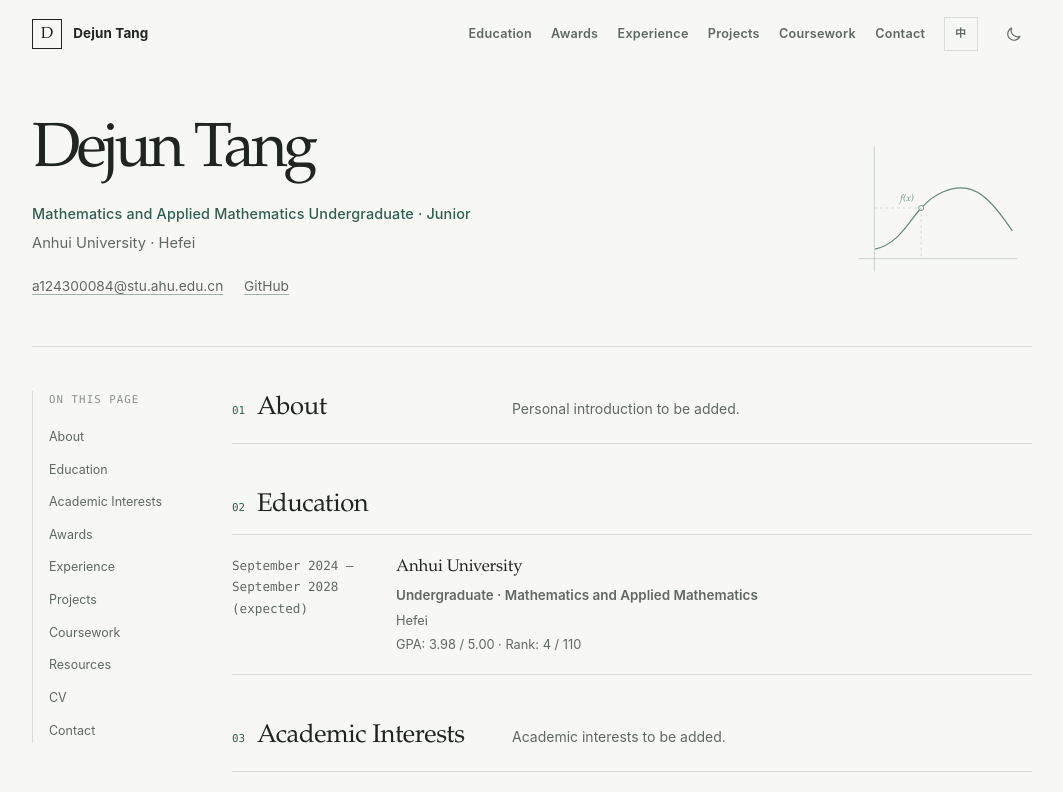
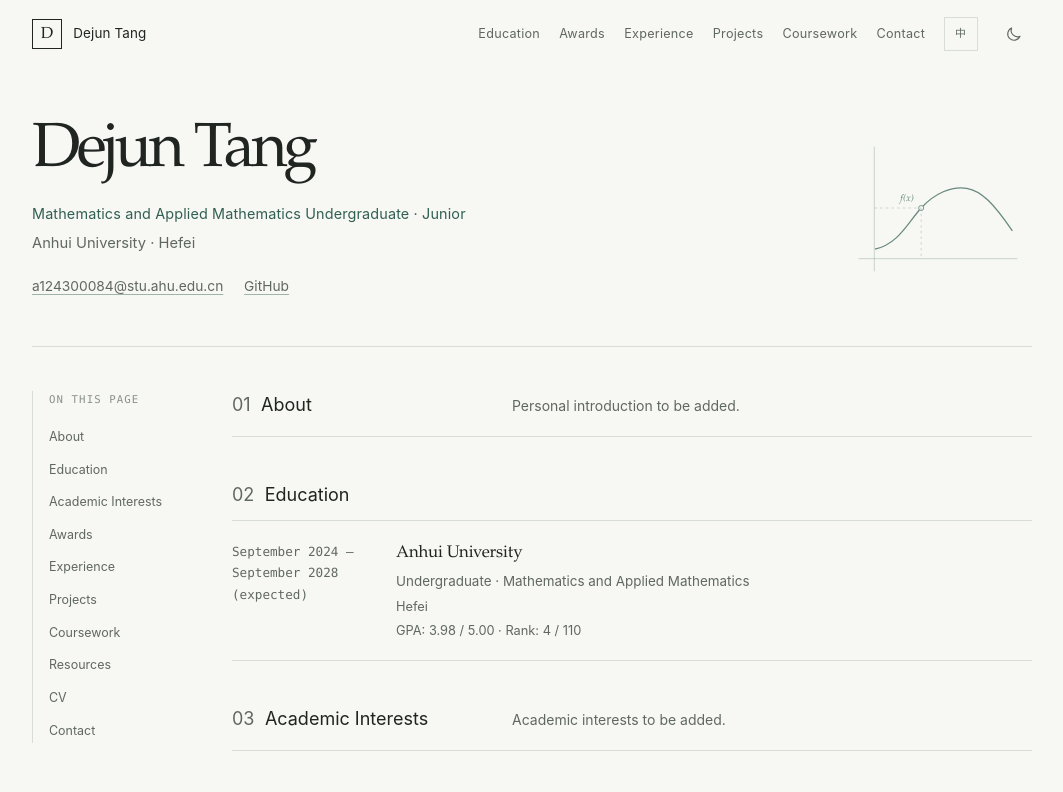
Before and after one commit to Thmx-y/academic-homepage, an Astro site: page /en in a window 1280 px wide. Shown: the top 792 px of the page, without its empty margins (108-1171 px from the left). Built offline with nearby package versions, Linux system fonts and the light colour scheme; Astro itself is replaced by a stand-in of ours.

Commit message:
统一章节编号与标题字号并取消加粗

```diff
--- a/src/styles/global.css
+++ b/src/styles/global.css
@@ -31,6 +31,11 @@
 
 * {
   box-sizing: border-box;
+}
+
+b,
+strong {
+  font-weight: inherit;
 }
 
 html {
@@ -121,7 +126,7 @@ a {
   gap: 0.7rem;
   color: var(--ink);
   font-size: 0.84rem;
-  font-weight: 650;
+  font-weight: 400;
   letter-spacing: 0.01em;
   text-decoration: none;
 }
@@ -134,7 +139,7 @@ a {
   border: 1px solid var(--ink);
   font-family: var(--serif);
   font-size: 1rem;
-  font-weight: 500;
+  font-weight: 400;
 }
 
 nav {
@@ -155,7 +160,7 @@ nav ul {
 nav a {
   color: var(--muted);
   font-size: 0.79rem;
-  font-weight: 560;
+  font-weight: 400;
   letter-spacing: 0.02em;
   text-decoration: none;
   display: inline-block;
@@ -185,7 +190,7 @@ nav a {
   color: var(--muted);
   font-family: var(--mono);
   font-size: 0.68rem;
-  font-weight: 650;
+  font-weight: 400;
   letter-spacing: 0.04em;
   text-decoration: none;
 }
@@ -234,7 +239,7 @@ nav a {
   color: var(--accent);
   font-family: var(--mono);
   font-size: 0.73rem;
-  font-weight: 600;
+  font-weight: 400;
   letter-spacing: 0.12em;
   text-transform: uppercase;
 }
@@ -259,7 +264,7 @@ h1 {
   margin: 0.8rem 0 0;
   font-family: var(--sans);
   font-size: 0.9rem;
-  font-weight: 500;
+  font-weight: 400;
   letter-spacing: 0.01em;
   line-height: 1.65;
   text-transform: none;
@@ -339,7 +344,7 @@ h1 {
   background: var(--accent);
   color: var(--paper);
   font-size: 0.78rem;
-  font-weight: 650;
+  font-weight: 400;
   letter-spacing: 0.02em;
   text-decoration: none;
 }
@@ -447,21 +452,33 @@ aside a {
   margin-bottom: 1.25rem;
   padding-bottom: 0.6rem;
   align-items: baseline;
-  gap: 0.75rem;
+  gap: 0.65rem;
   border-bottom: 1px solid var(--line);
+  font-family: var(--sans);
+  font-size: 1.125rem;
+  font-weight: 400;
+  line-height: 1.6;
 }
 
 .section-heading span {
-  color: var(--accent);
-  font-family: var(--mono);
-  font-size: 0.68rem;
+  color: var(--muted);
+  font-family: inherit;
+  font-size: inherit;
+}
+
+.section-heading h2 {
+  font-family: inherit;
+  font-size: inherit;
+  font-weight: inherit;
+  letter-spacing: 0;
+  line-height: inherit;
 }
 
 h2 {
   margin: 0;
   font-family: var(--serif);
   font-size: clamp(1.35rem, 2vw, 1.65rem);
-  font-weight: 500;
+  font-weight: 400;
   letter-spacing: -0.015em;
   line-height: 1.4;
 }
@@ -470,7 +487,7 @@ h3 {
   margin: 0;
   font-family: var(--serif);
   font-size: 1.05rem;
-  font-weight: 550;
+  font-weight: 400;
   letter-spacing: -0.01em;
   line-height: 1.55;
 }
@@ -546,7 +563,7 @@ h3 {
   margin: 0.22rem 0 0;
   color: var(--muted);
   font-size: 0.84rem;
-  font-weight: 560;
+  font-weight: 400;
 }
 
 .meta {
@@ -563,7 +580,7 @@ h3 {
 
 .detail strong {
   color: var(--ink);
-  font-weight: 620;
+  font-weight: 400;
 }
 
 .entry h3 a {
@@ -587,7 +604,7 @@ h3 {
 .topics span {
   margin-right: 0.6rem;
   color: var(--accent);
-  font-weight: 650;
+  font-weight: 400;
   letter-spacing: 0.06em;
   text-transform: uppercase;
 }
@@ -685,7 +702,7 @@ h3 {
 .project-links a {
   color: var(--ink);
   font-size: 0.78rem;
-  font-weight: 620;
+  font-weight: 400;
   text-decoration: none;
 }
 
@@ -785,7 +802,7 @@ h3 {
 .resource-list h4 {
   margin: 0;
   font-size: 0.95rem;
-  font-weight: 600;
+  font-weight: 400;
   overflow-wrap: anywhere;
 }
 
@@ -854,7 +871,7 @@ h3 {
   gap: 1.5rem;
   flex-wrap: wrap;
   font-size: 0.88rem;
-  font-weight: 600;
+  font-weight: 400;
 }
 
 footer {
```
Also changed, not shown: AGENTS.md (+1 -0 lines).
